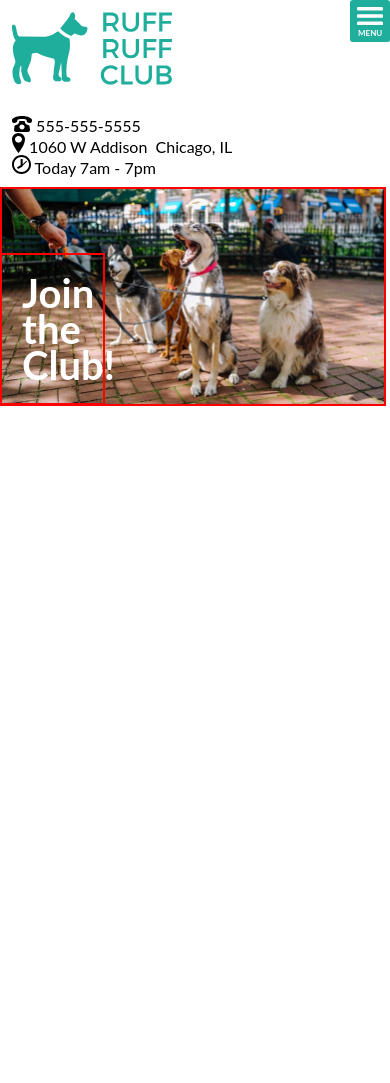
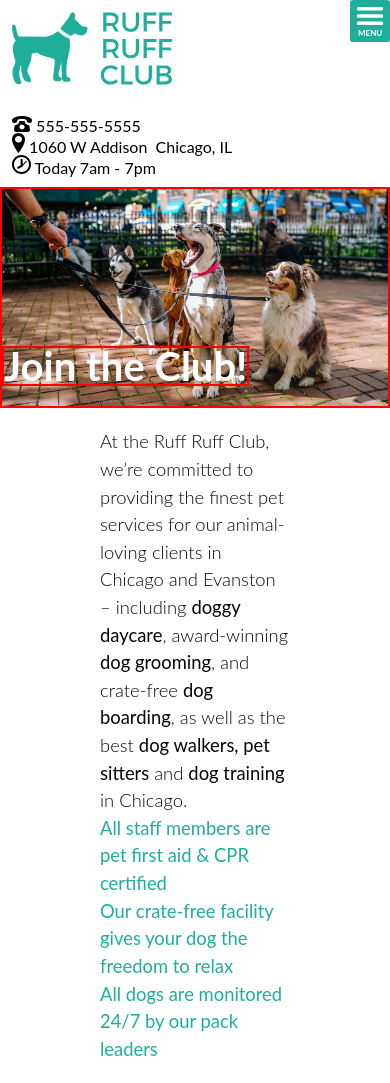
Before and after one commit to juliafmurray/ruff-ruff, a website: page src/index.html in a window 390 px wide. Before the commit the page ends 844 px from the top, so only its background shows below. Drawn offline with nearby package versions, Linux system fonts and the light colour scheme; files that its build step writes are made by us from their sources.

Commit message:
content with media queries

```diff
--- a/src/index.html
+++ b/src/index.html
@@ -83,16 +83,34 @@
         </svg>
         Today 7am - 7pm
       </li>
+    </ul>
+  </div>
 
+
+    <div class="c-hero">
+      <div class="c-hero__img"><img src='assets/hero.jpg'></div>
+      <h1 class="c-hero__cta">Join the Club!</h1>
+    </div>
+
+
+  <div class="c-content">
+    <p class="c-content__intro">
+      At the Ruff Ruff Club, we’re committed to providing the finest pet services for our animal-loving clients in Chicago
+      and Evanston – including <b>doggy daycare</b>, award-winning <b>dog grooming</b>, and crate-free <b>dog boarding</b>,
+      as well as the best <b>dog walkers, pet sitters</b> and <b>dog training</b> in Chicago.
+    </p>
+
+    <ul class="c-content__list">
+      <li class="c-content__list--item">All staff members are pet first aid & CPR certified</li>
+      <li class="c-content__list--item">Our crate-free facility gives your dog the freedom to relax</li>
+      <li class="c-content__list--item">All dogs are monitored 24/7 by our pack leaders</li>
     </ul>
+
 
   </div>
 
 
-<div class="c-hero">
-  <div class="c-hero__img"><img src='assets/hero.jpg'></div>
-    <h1 class="c-hero__cta">Join the Club!</h1>
-</div>
+
 
 
 
--- a/src/scss/01_settings/tokens.scss
+++ b/src/scss/01_settings/tokens.scss
@@ -2,7 +2,7 @@
 
 $color-background: #FFF;
 
-$color-primary: #27A8E0;
+$color-primary: #1fae9b;
 $color-primary-hover: darken($color-primary, 10%);
 $color-secondary: #626E7A;
 $color-secondary-hover: darken($color-secondary, 10%);
@@ -16,7 +16,6 @@ $color-success: #58966B;
 $color-success-hover: darken($color-success, 10%);
 $color-error: #C81905;
 $color-error-hover: darken($color-error, 10%);
-
 $color-border: lighten($color-accent, 10%);
 $color-border-input: rgba($color-black, .15);
 $color-border-input-hover: rgba($color-black, .30);
--- a/src/scss/03_generic/normalize.scss
+++ b/src/scss/03_generic/normalize.scss
@@ -54,7 +54,8 @@ section {
 
 h1 {
   font-size: 2em;
-  margin: 0.67em 0;
+  margin-block-start: 0;
+margin-block-end: 0;
 }
 
 /* Grouping content
@@ -99,6 +100,15 @@ pre {
   font-family: monospace, monospace; /* 1 */
   font-size: 1em; /* 2 */
 }
+
+p {
+  display: block;
+  margin-block-start: 0;
+  margin-block-end: 0;
+  margin-inline-start: 0;
+  margin-inline-end: 0;
+}
+
 
 /* Text-level semantics
    ========================================================================== */
--- a/src/scss/04_elements/links.scss
+++ b/src/scss/04_elements/links.scss
@@ -1,4 +1,4 @@
-a:visited {
+a:active {
     text-decoration-color: $color-black;
     background-color: $color-white;
 }
--- a/src/scss/04_elements/typography.scss
+++ b/src/scss/04_elements/typography.scss
@@ -33,8 +33,9 @@ h4 {
 }
 
 p {
-  color: $color-primary;
-  font-size: $font-size-text-medium;
+  font-family: $font-weight-light;
+  font-size: $font-size-text-x-large;
+  color: $color-black;
 }
 
 small {
--- /dev/null
+++ b/src/scss/06_components/content.scss
@@ -0,0 +1,42 @@
+
+.c-content {
+  display: flex;
+  padding: 20px 100px;
+  justify-content: flex-start;
+  font-weight: $font-weight-light;
+
+    @media screen and (min-width: $width-x-small) {
+      flex-wrap: wrap;
+    }
+
+    @media screen and (min-width: $width-large){
+      flex-wrap: nowrap;
+    }
+}
+
+.c-content__intro {
+    @media screen and (min-width: $width-x-small) {
+      width: 100%;
+    }
+
+    @media screen and (min-width: $width-large){
+      width: 50%;
+    }
+
+
+  }
+
+.c-content__list {
+line-height: $line-height-text;
+font-size: $font-size-text-x-large;
+font-weight: $font-weight-regular;
+color: $color-primary;
+  @media screen and (min-width: $width-x-small) {
+    width: 100%;
+  }
+
+  @media screen and (min-width: $width-large){
+    width: 50%;
+    padding-left: 5%;
+  }
+}
--- a/src/scss/06_components/hero.scss
+++ b/src/scss/06_components/hero.scss
@@ -1,46 +1,35 @@
 
 .c-hero {
-  display: grid;
-  grid-template-columns: 9% 9% 9% 9% 9% 9% 9% 9% 9% 9% 9% 9%;
-
-}
-
-.c-hero__img {
-  grid-column-start: 1;
-  grid-column-end: 12;
-border: 2px red solid;
-position: relative;
+  display: flex;
+  flex-wrap: wrap;
+  border: 2px red solid;
+  position: relative;
+  align-items: flex-end;
 }
 
 .c-hero__cta {
   font-weight: $font-weight-bold;
   border: 2px red solid;
   color: $color-white;
-  line-height: $line-height-heading;
-  padding: 20px;
-  position: relative;
+  position: absolute;
   z-index: 1;
+  bottom: 20px;
+
 
   @media screen and (min-width: 320px) {
     font-size: $font-size-heading-large;
-    grid-column-start: 1;
-    grid-column-end: 4;
-    bottom: 4.5em;
   }
 
   @media screen and (min-width: 500px) {
     font-size: $font-size-heading-xx-large;
-    grid-column-start: 1;
-    grid-column-end: 3;
-    bottom: 4.5em;
-
     }
 
     @media screen and (min-width: 960px) {
       font-size: $font-size-heading-xxx-large;
-      grid-column-start: 1;
-      grid-column-end: 4;
-      bottom: 4.5em;
-
   }
 }
+
+.c-hero__img {
+width: 100%;
+
+}
--- a/src/scss/styles.scss
+++ b/src/scss/styles.scss
@@ -11,7 +11,9 @@
 
 @import '06_components/header';
 @import '06_components/hero';
-@import '06_components/main'
+@import '06_components/main';
+@import '06_components/content'
+
 
 // @import '05_objects/main';
 
```
Also changed, not shown: src/assets/paw.svg (added).
